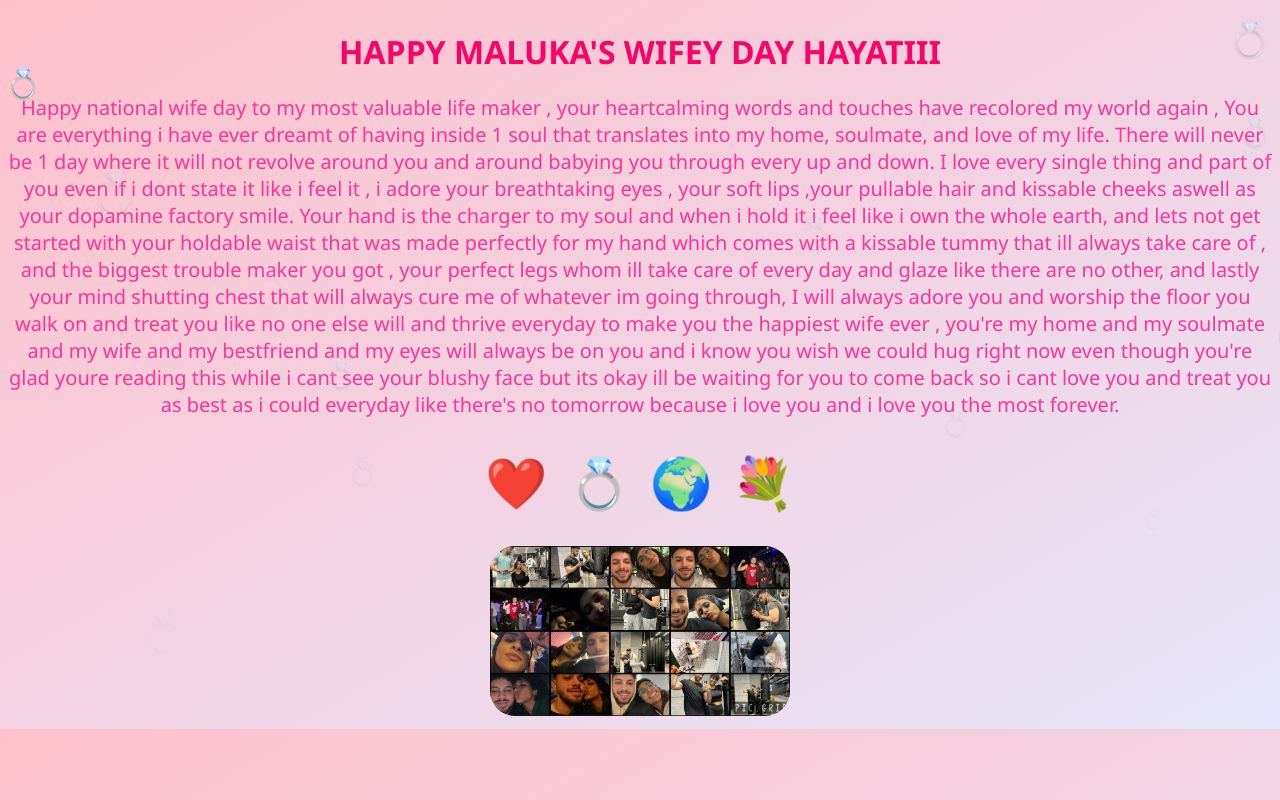
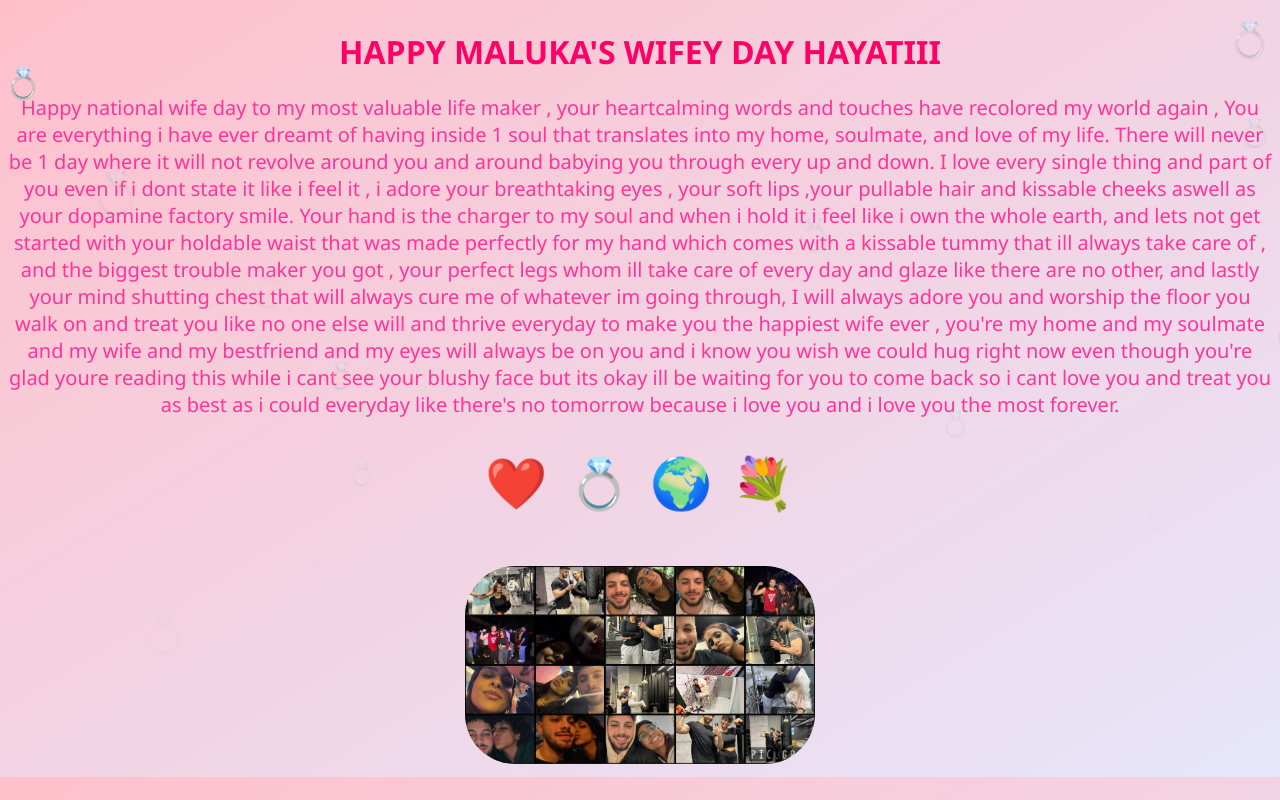
Before and after one commit to ibrahimazzazy/Maluka-s-wife-day, a plain HTML site: page index.html in a window 1280 px wide. Drawn offline with Linux system fonts and the light colour scheme.

Commit message:
Update index.html

```diff
--- a/index.html
+++ b/index.html
@@ -39,9 +39,9 @@
     }
 
     .photo {
-      margin-top: 30px;
-      max-width: 300px;
-      border-radius: 25px;
+      margin-top: 50px;
+      max-width: 350px;
+      border-radius: 50px;
       animation: fadeIn 3s ease-in;
     }
 
```
